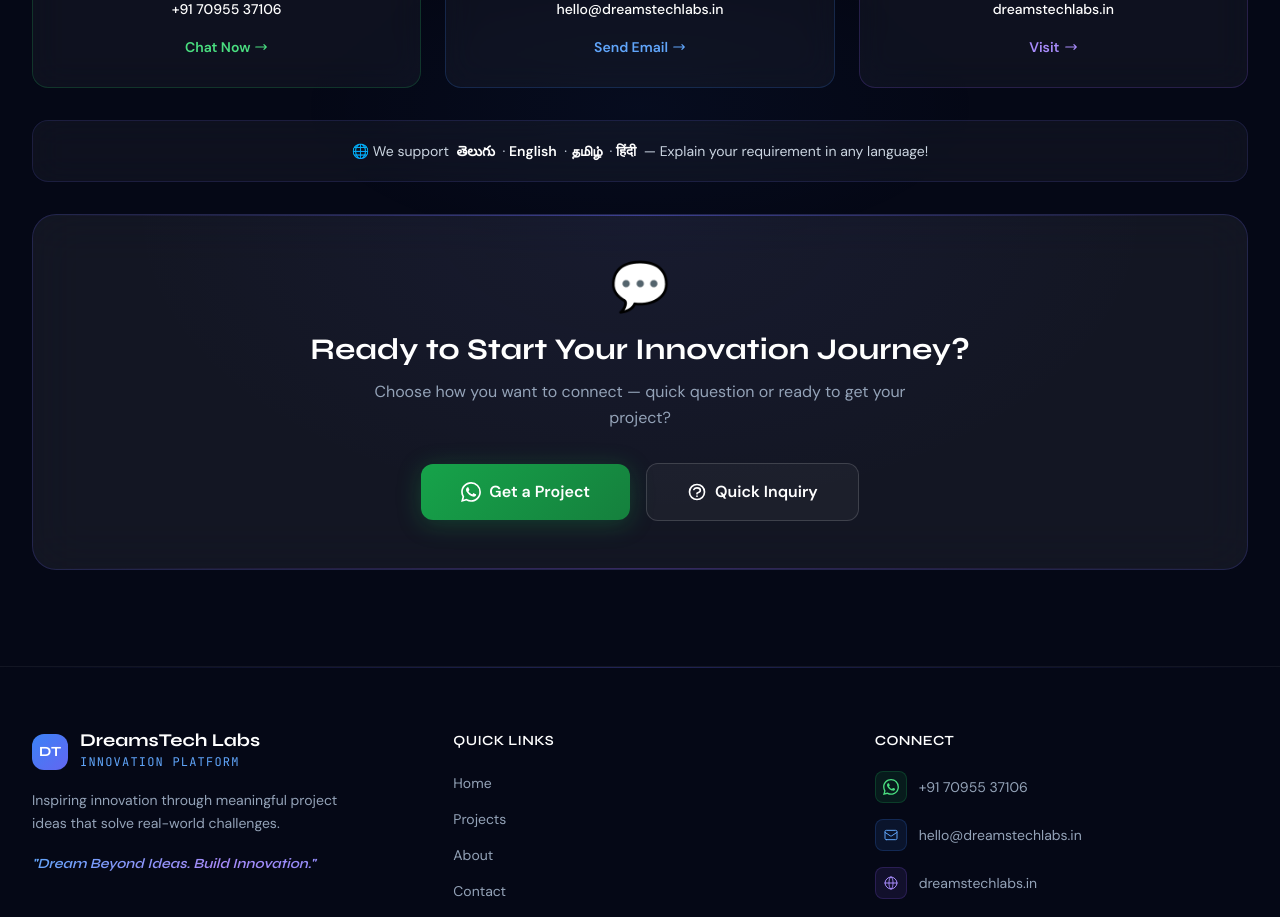
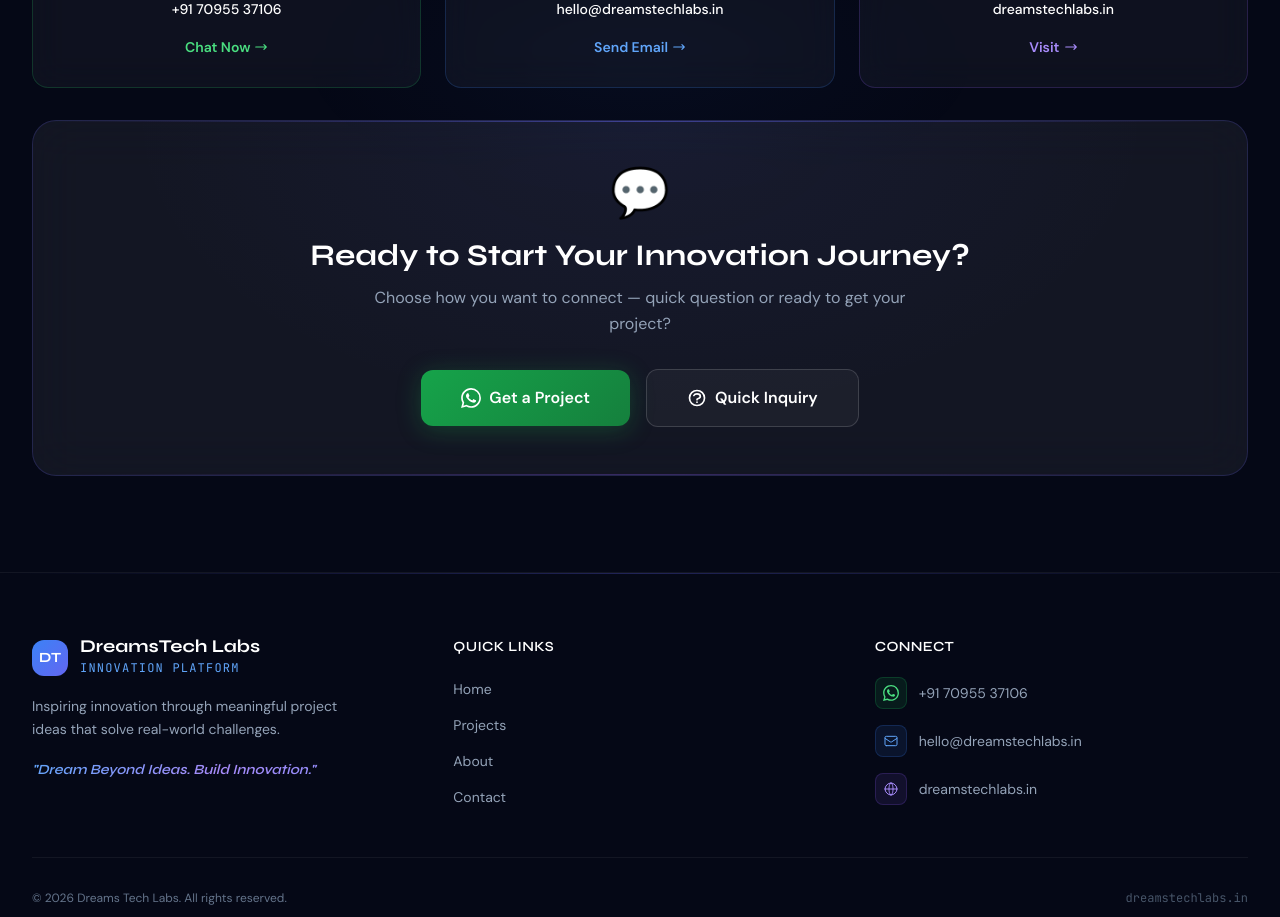
Before and after one commit to venkatarao2k/Dreams-Tech-Labs, a React (Vite) app: page / in a window 1280 px wide. Shown: the part 8420-9337 px from the top of the page. Built offline with nearby package versions, Linux system fonts and the light colour scheme.

Commit message:
removed language support details in UI

```diff
--- a/src/components/Contact.jsx
+++ b/src/components/Contact.jsx
@@ -134,19 +134,6 @@
           ))}
         </div>
 
-        {/* Language banner */}
-        <div className={`glass rounded-2xl p-5 border border-indigo-500/15 text-center mb-8 reveal ${cardsVisible ? 'visible' : ''}`}
-             style={{ transitionDelay: '300ms' }}>
-          <p className="text-slate-300 text-sm">
-            🌐 We support &nbsp;
-            <span className="text-white font-semibold">తెలుగు</span> &nbsp;·&nbsp;
-            <span className="text-white font-semibold">English</span> &nbsp;·&nbsp;
-            <span className="text-white font-semibold">தமிழ்</span> &nbsp;·&nbsp;
-            <span className="text-white font-semibold">हिंदी</span>
-            &nbsp; — Explain your requirement in any language!
-          </p>
-        </div>
-
         {/* CTA Block */}
         <div ref={ctaRef} className={`glass-strong rounded-3xl p-8 md:p-12 border border-indigo-500/20 text-center relative overflow-hidden reveal ${ctaVisible ? 'visible' : ''}`}>
           <div className="absolute top-0 left-0 right-0 h-px bg-gradient-to-r from-transparent via-indigo-500/50 to-transparent" />
```
